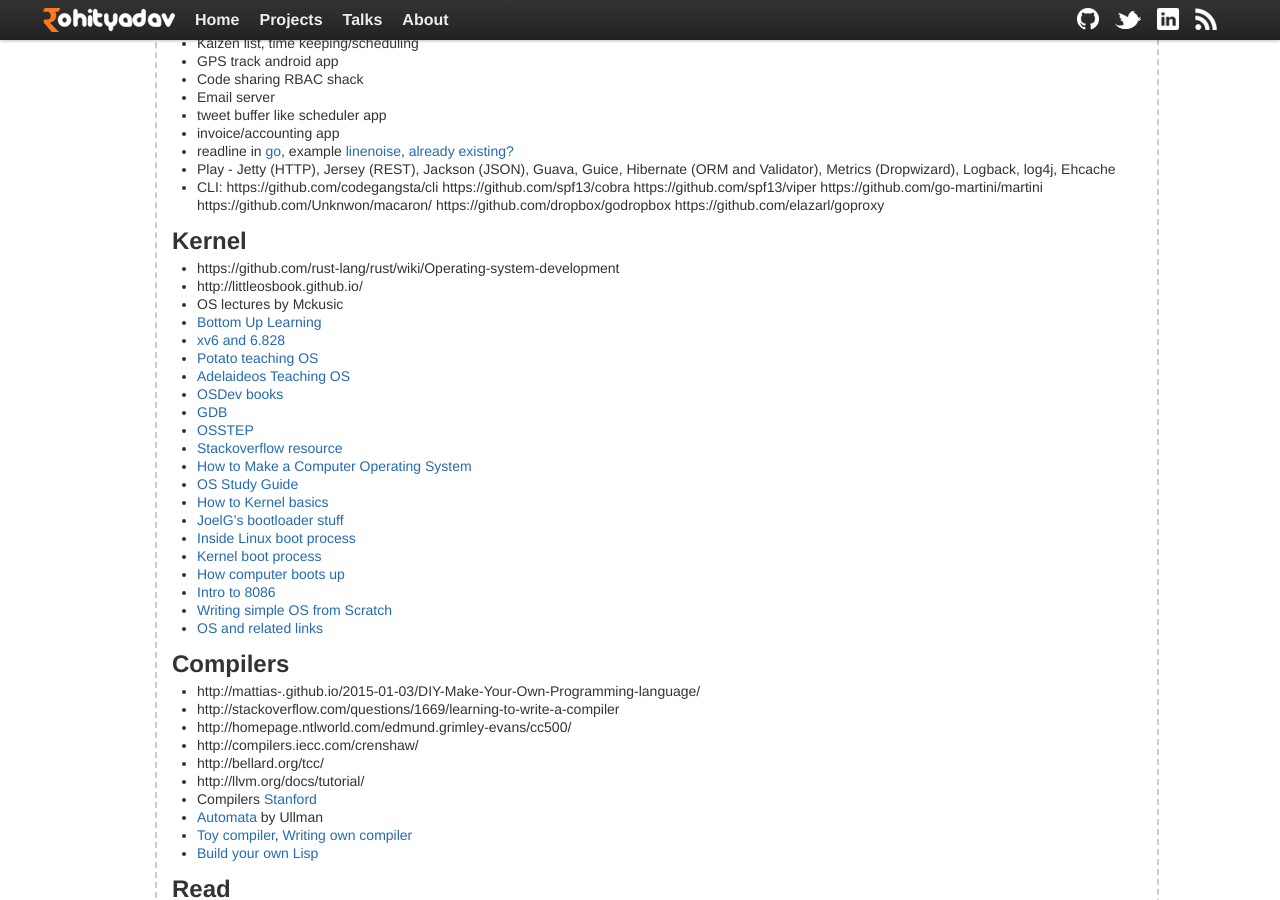
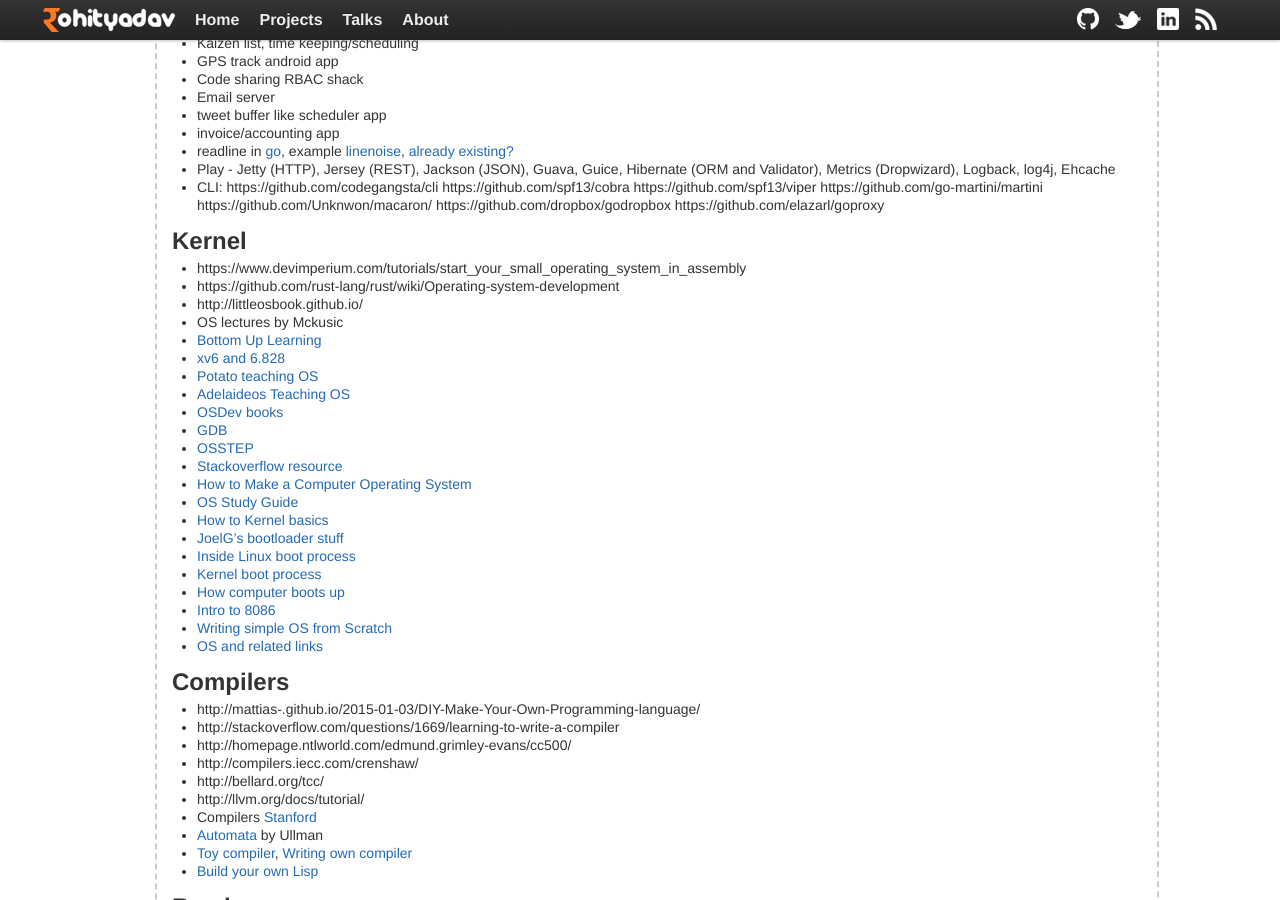
Before and after one commit to rohityadavcloud/rohityadavcloud.github.io, a Jekyll site: the page built from kaizen/index.markdown, in a window 1280 px wide and 900 px high, scrolled down 1499 px. Built offline with Jekyll 4.4.1, drawn with Linux system fonts in a browser that asks for light colours; some of the changed lines change nothing that is shown.

Commit message:
ku
Signed-off-by: Rohit Yadav <rohit@scaleninja.com>

```diff
--- a/kaizen/index.markdown
+++ b/kaizen/index.markdown
@@ -101,6 +101,7 @@
 
 ## Kernel
 
+- https://www.devimperium.com/tutorials/start_your_small_operating_system_in_assembly
 - https://github.com/rust-lang/rust/wiki/Operating-system-development
 - http://littleosbook.github.io/
 - OS lectures by Mckusic
```
